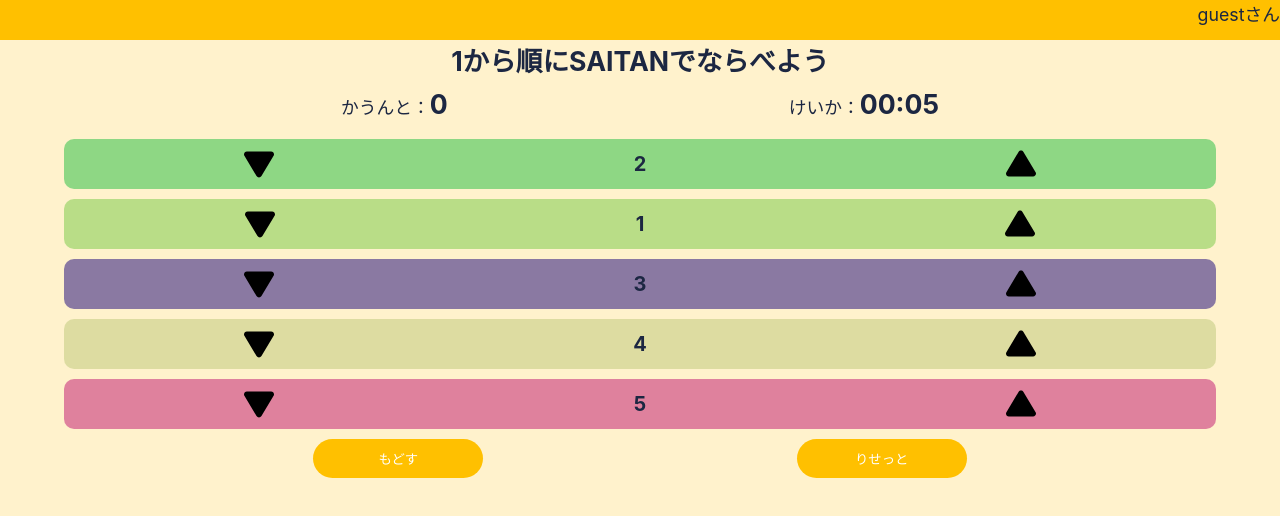
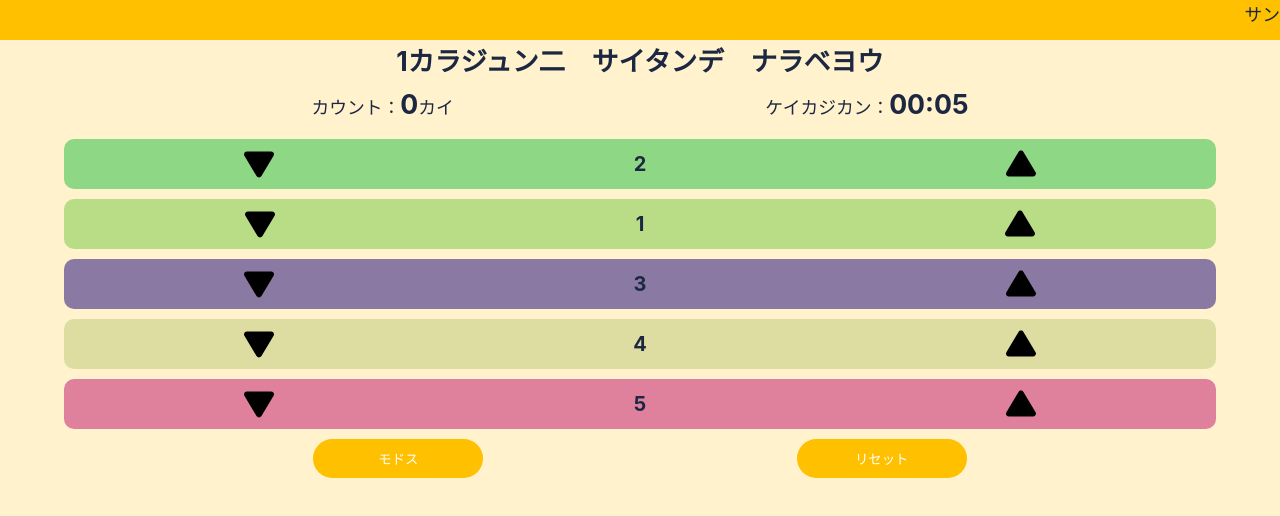
Before and after one commit to r-satoyama-github/saitan-nextjs-ts, a Next.js app: page /game in a window 1280 px wide. Shown: the top 516 px of the page. Built offline with nearby package versions, Linux system fonts and the light colour scheme; no server answers.

Commit message:
表示文字をカタカナに変更

```diff
--- a/src/app/game/count-text.tsx
+++ b/src/app/game/count-text.tsx
@@ -8,7 +8,7 @@ export const CountText: FC = () => {
   const { count } = countContext;
   return (
     <Text>
-      かうんと：<SSpan>{count}</SSpan>
+      カウント：<SSpan>{count}</SSpan>カイ
     </Text>
   );
 };
--- a/src/app/game/number-card-list.tsx
+++ b/src/app/game/number-card-list.tsx
@@ -3,7 +3,6 @@ import { FC, memo, useCallback, useContext, useEffect } from "react";
 import { CompleteContext } from "~/providers/complete-provider";
 import { Number } from "~/types/number";
 import { ColumnContainer } from "~/components/containers/column-container";
-import { ItemHistoryContext } from "~/providers/item-history-provider";
 import { CountContext } from "~/providers/count-provider";
 import { NumberCard } from "./number-card";
 
--- a/src/app/game/play-field.tsx
+++ b/src/app/game/play-field.tsx
@@ -4,7 +4,6 @@ import { useCallback, useContext, useEffect, useState } from "react";
 import { ColumnContainer } from "~/components/containers/column-container";
 import Header from "~/components/layouts/header";
 import { CompleteContext } from "~/providers/complete-provider";
-import { GameContext } from "~/providers/game-provider";
 import { Heading2 } from "~/components/texts/heading2";
 import { CountStatus } from "./count-status";
 import { NumberCardList } from "./number-card-list";
@@ -69,7 +68,7 @@ export const PlayField = () => {
     // stop();
     // 画面のリロード
     // router.refresh();
-    if (confirm("リセットしてやり直しますか？")) {
+    if (confirm("リセット スル？")) {
       window.location.reload();
     }
   }, []);
@@ -78,7 +77,7 @@ export const PlayField = () => {
     <>
       <Header />
       <ColumnContainer>
-        <Heading2>1から順にSAITANでならべよう</Heading2>
+        <Heading2>1カラジュン二　サイタンデ　ナラベヨウ</Heading2>
 
         {/* カウント表示部 */}
         <CountStatus />
@@ -95,16 +94,16 @@ export const PlayField = () => {
         {/* 戻る、リセットボタン 並び替えが未完了の場合表示 */}
         {isComplete || (
           <SRowContainer style={{ margin: "10px 0" }}>
-            <PrimaryButton onClick={onClickBack}>もどす</PrimaryButton>
-            <PrimaryButton onClick={onClickReset}>りせっと</PrimaryButton>
+            <PrimaryButton onClick={onClickBack}>モドス</PrimaryButton>
+            <PrimaryButton onClick={onClickReset}>リセット</PrimaryButton>
           </SRowContainer>
         )}
 
         {/* 結果表示ボタン　並び替えが完了の場合表示 */}
         {isComplete && (
           <ColumnContainer>
-            <Text>完了!</Text>
-            <PrimaryButton onClick={onClickResult}>けっかをみる</PrimaryButton>
+            <Text>オワッタ!</Text>
+            <PrimaryButton onClick={onClickResult}>ケッカ　ミル</PrimaryButton>
           </ColumnContainer>
         )}
       </ColumnContainer>
--- a/src/app/game/result.tsx
+++ b/src/app/game/result.tsx
@@ -10,8 +10,6 @@ import { RankerText } from "../../components/texts/ranker-text";
 import { PrimaryButton } from "~/components/buttons/primary-button";
 import styled from "styled-components";
 import { Text } from "~/components/texts/text";
-import { CountContext } from "~/providers/count-provider";
-import { SecondsContext } from "~/providers/seconds-provider";
 import { useCountTimer } from "~/hooks/useCountTimer";
 
 export const Result = () => {
@@ -46,11 +44,11 @@ export const Result = () => {
     <>
       <SColumnContainer>
         {/* <Text>{nickName}</Text> */}
-        <Heading1 style={{}}>けっか</Heading1>
+        <Heading1 style={{}}>ケッカ</Heading1>
         <MyResultColumnContainer>
-          <Text>かうんと:{count}</Text>
+          <Text>カウント:{count}カイ</Text>
           <Text>
-            けいか:
+            ケイカジカン:
             {(() => {
               const result2 = new Date(seconds * 1000)
                 .toISOString()
@@ -61,7 +59,7 @@ export const Result = () => {
         </MyResultColumnContainer>
 
         <RankingColumnContainer>
-          <Heading2>らんきんぐ</Heading2>
+          <Heading2>ランキング</Heading2>
           <ColumnContainer>
             <RankerText>ゲスト1さん　２回　10:00</RankerText>
             <RankerText>ゲスト2さん　２回　11:00</RankerText>
@@ -70,8 +68,8 @@ export const Result = () => {
         </RankingColumnContainer>
 
         <ButtonColumnContainer>
-          <PrimaryButton>りとらい</PrimaryButton>
-          <PrimaryButton onClick={onClickFinish}>しゅうりょう</PrimaryButton>
+          <PrimaryButton>リトライ</PrimaryButton>
+          <PrimaryButton onClick={onClickFinish}>シュウリョウ</PrimaryButton>
           {/* <PrimaryLink href="/">終了</PrimaryLink> */}
         </ButtonColumnContainer>
       </SColumnContainer>
--- a/src/app/game/seconds-text.tsx
+++ b/src/app/game/seconds-text.tsx
@@ -7,7 +7,7 @@ export const SecondsText: FC = () => {
   const { seconds } = secondsContext;
   return (
     <Text>
-      けいか：
+      ケイカジカン：
       <SSpan>
         {(() => {
           const result2 = new Date(seconds * 1000).toISOString().slice(14, 19);
--- a/src/app/start.tsx
+++ b/src/app/start.tsx
@@ -44,13 +44,13 @@ export const Start = () => {
   return (
     <>
       <SColumnContainer>
-        <Heading1 style={{}}>SAITAN</Heading1>
+        <Heading1 style={{}}>サイタン</Heading1>
         <SButtonColumnContainer>
           <PrimaryButton onClick={onClickPrimary}>
-            ゲストではじめる
+            ゲスト　ハジメル
           </PrimaryButton>
           {/* <PrimaryButton onClick={signInWithGithub}> */}
-          <PrimaryButton>サインインしてから</PrimaryButton>
+          <PrimaryButton>ログイン　ハジメル</PrimaryButton>
           {/* {error && <p>{error}</p>} */}
         </SButtonColumnContainer>
       </SColumnContainer>
--- a/src/components/layouts/header.tsx
+++ b/src/components/layouts/header.tsx
@@ -2,16 +2,24 @@ import styled from "styled-components";
 import { RowContainer } from "../containers/row-container";
 import useAuth from "../../hooks/useAuth";
 import { Text } from "../texts/text";
+import { useContext } from "react";
+import { GameContext } from "~/providers/game-provider";
 
 export default function Header() {
-  const { session } = useAuth();
+  // Contextの取得
+  const gameContext = useContext(GameContext);
+
+  // Contextから変数の取得
+  const { user } = gameContext;
+
+  // カスタムHooks
+  // const { session } = useAuth();
 
   // const text = session ? session : "ゲスト";
-  const text = "guest";
   return (
     <SHeader>
       <SRowContainer>
-        <Text>{text}さん</Text>
+        <Text>{user}サン</Text>
       </SRowContainer>
     </SHeader>
   );
```
